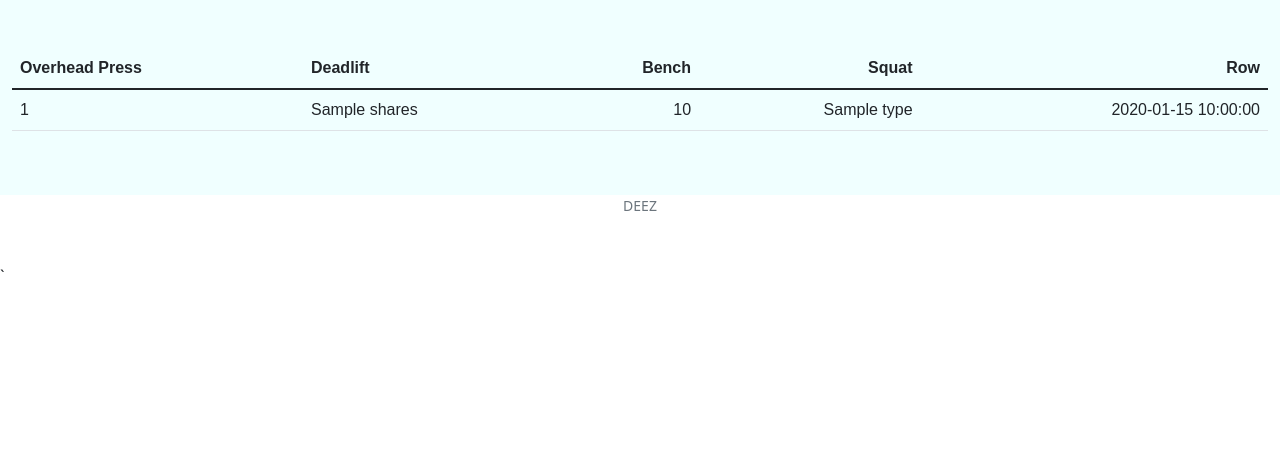
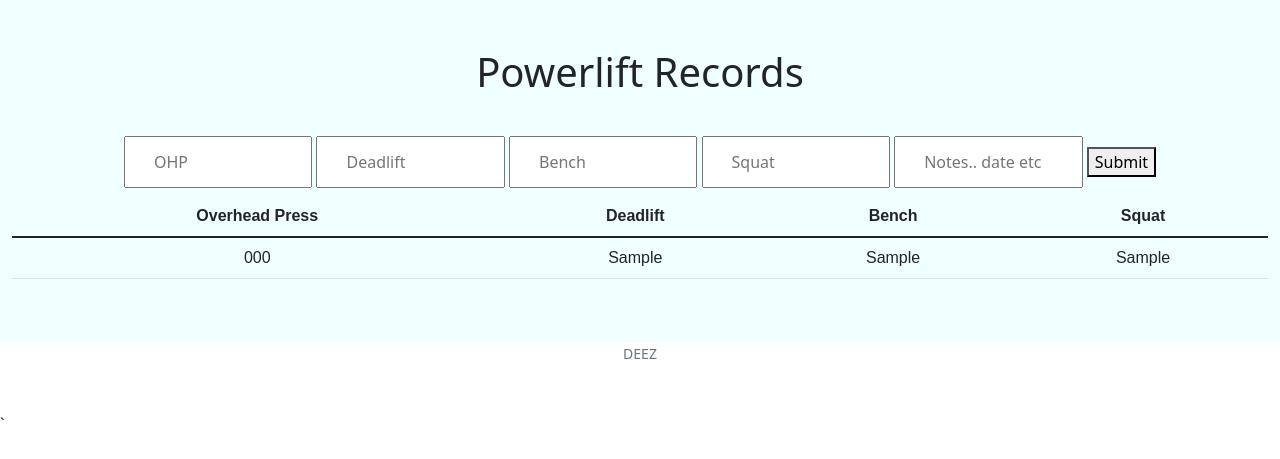
Before and after one commit to gpr3211/Project-SC, a Flask app: template templates/history.html in a window 1280 px wide. Shown: the part 76-535 px from the top of the page. Run offline with Flask 3, Linux system fonts and the light colour scheme; the template is opened without the code that fills it: most values are stand-ins (such as "Sample title", 1, 10 or a date in 2020); some libraries are stand-ins or nearby versions.

Commit message:
added records table

```diff
--- a/app.py
+++ b/app.py
@@ -135,11 +135,22 @@ def admin():
 
 
 
-@app.route("/history")
+@app.route("/history", methods=["GET", "POST"])
 @login_required
 def history():
+    records = db.execute("SELECT rec_ohp,rec_deadlift,rec_bench,rec_squat,rec_deadlift FROM records WHERE rec_user = ?",session["user_id"])
+    now = datetime.datetime.now(pytz.timezone("US/Eastern"))
+    if request.method == "GET":
 
-    return render_template("history.html")
+        return render_template("history.html",records=records)
+    if request.method =="POST":
+        ohp = request.form.get("ohp")
+        deadlift = request.form.get("deadlift")
+        bench = request.form.get("bench")
+        squat = request.form.get("squat")
+        note = request.form.get("note")
+        db.execute("INSERT INTO records (rec_user,rec_ohp,rec_deadlift,rec_bench,rec_squat,rec_time) VALUES (?,?,?,?,?,?)",session["user_id"],ohp,deadlift,bench,squat,note)
+        return redirect("/history")
 
 
 @app.route("/login", methods=["GET", "POST"])
--- a/templates/history.html
+++ b/templates/history.html
@@ -1,31 +1,47 @@
 {% extends "layout.html" %}
 
 {% block main %}
+<h1>Powerlift Records </h1>
+<br>
+<form type="submit" action="/history" method="post">
+<input type="text" id="ohp" name="ohp" placeholder="OHP ">
+<input type="text" id="deadlift" name="deadlift" placeholder="Deadlift ">
+<input type="text" id="bench" name="bench" placeholder="Bench ">
+<input type="text" id="squat" name="squat" placeholder="Squat ">
+<input type="text" id="note" name="note" placeholder="Notes.. date etc ">
+<button type="submit">Submit</button>
+
+
+
+</form>
+
+<div>
 <table class="table">
 <thead>
             <tr>
-                <th class ="text-start">Overhead Press</th>
-                <th class ="text-start">Deadlift</th>
-                <th class ="text-end">Bench</th>
-                <th class ="text-end">Squat</th>
-                <th class ="text-end">Row</th>
+                <th >Overhead Press</th>
+                <th >Deadlift</th>
+                <th >Bench</th>
+                <th> Squat</th>
+
+
 
             </tr>
     </thead>
-    {% for transaction in transactions %}
+    {% for record in records %}
         <tbody>
             <tr>
-                <td class="text-start">{{ transaction.stock_id }}</td>
-                <td class="text-start">{{ transaction.shares}}</td>
-                <td class="text-end">{{ transaction.stock_price }}</td>
-                <td class="text-end">{{ transaction.type}}</td>
-                <td class="text-end">{{ transaction.time}}</td>
+               <td> {{ record.rec_ohp }}</td>
+               <td> {{ record.rec_deadlift}}</td>
+                <td> {{record.rec_bench }}</td>
+                <td> {{record.rec_squat }}</td>
+
+
             </tr>
        </tbody>
        {% endfor %}
 </table>
-
-
+</div>
 
 
 {% endblock %}
```
Also changed, not shown: scorpio.db, 1 other file.
